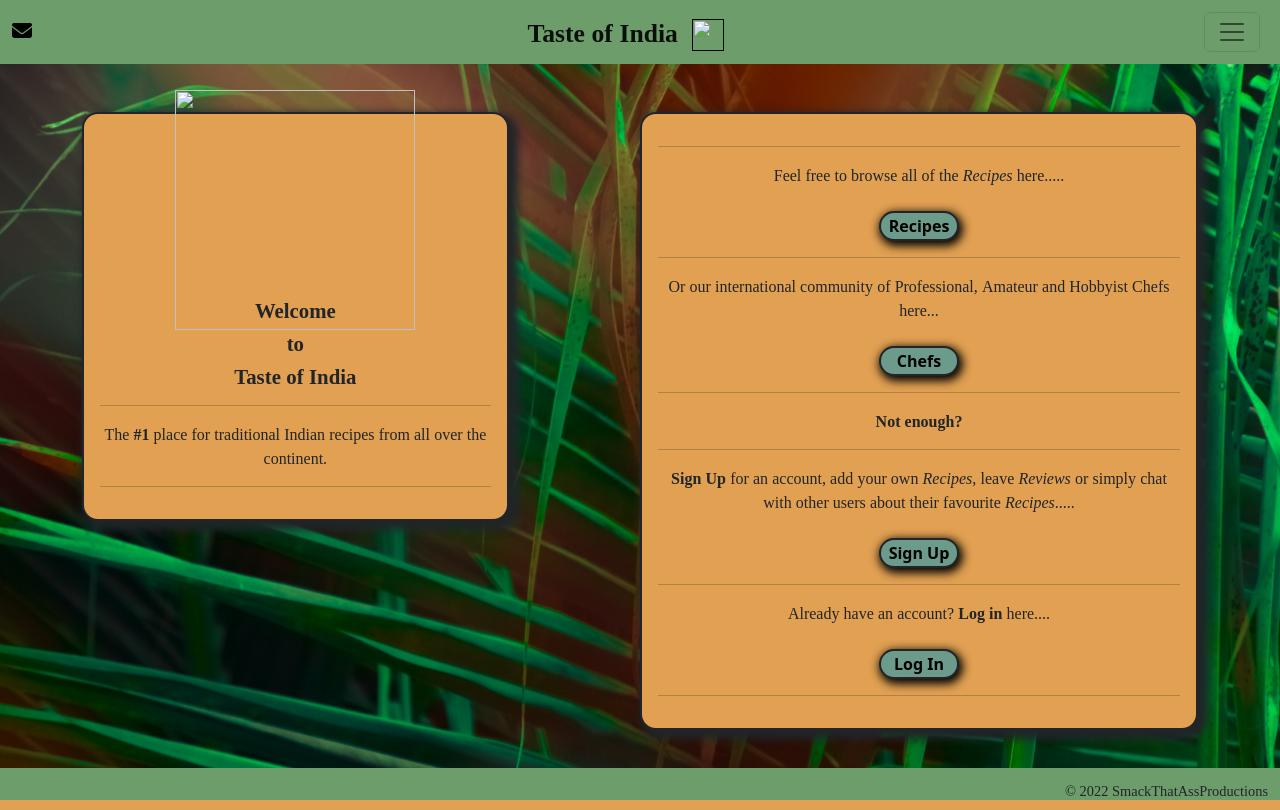
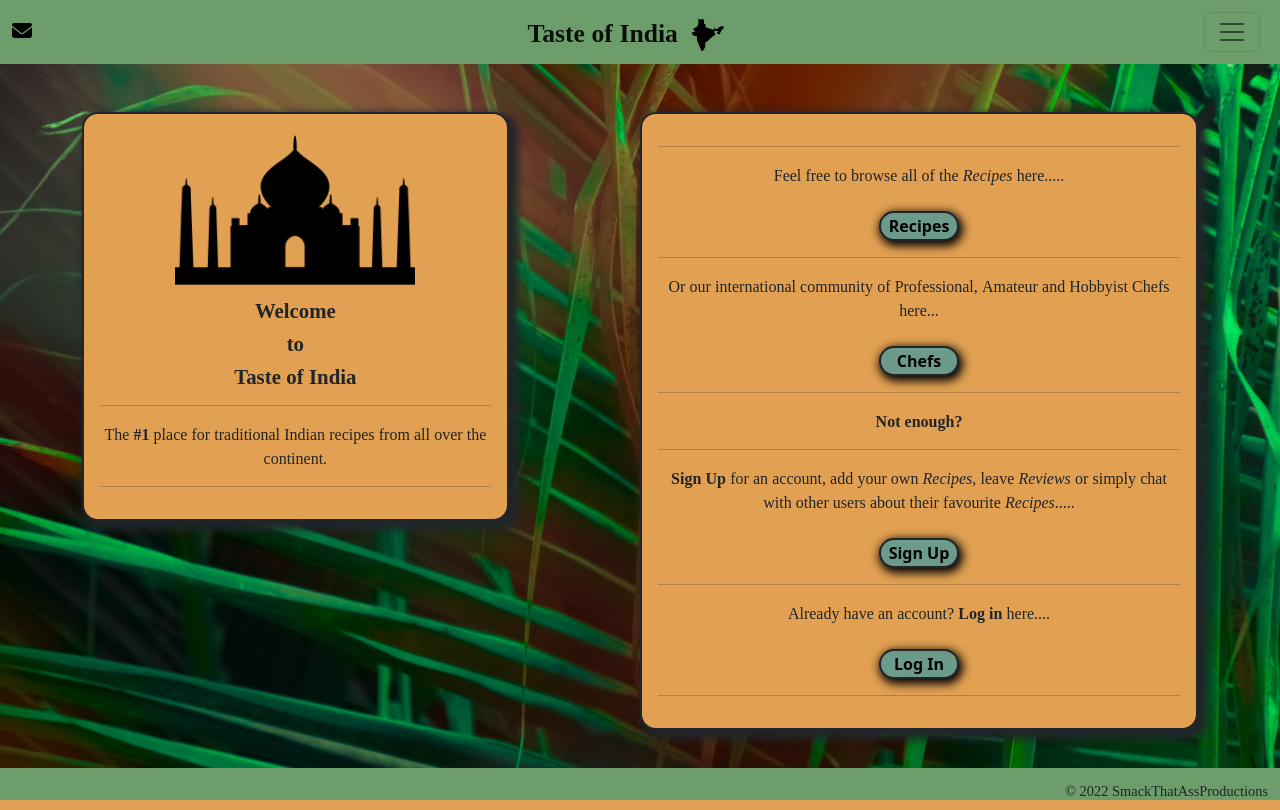
Before and after one commit to KSheridan86/project-4-TasteOfIndia, a Django app: page / in a window 1280 px wide. Run offline with Django 3.2, Linux system fonts and the light colour scheme; some libraries are stand-ins or nearby versions; some web fonts are replaced.

Commit message:
images added to navbar and landing page

```diff
--- a/recipeapp/templates/recipeapp/landingpage.html
+++ b/recipeapp/templates/recipeapp/landingpage.html
@@ -8,7 +8,7 @@
         <div class="row justify-content-center justify-content-lg-start  g-0">
             <div id="intro-msg"
                 class="hold flex-wrap col-11 col-md-8 col-lg-4 col-xl-4 p-2 card-welcome border border-dark border-2 rounded-4 justify-content-center p-3">
-                <img id="homeicon" src="">
+                <img id="homeicon" src="{% static 'images/taj-mahal.png' %}">
                 <div class="welcome-msg">
                     <h2>Welcome</h2>
                     <h2>to</h2>
--- a/templates/main.html
+++ b/templates/main.html
@@ -27,7 +27,7 @@
                 <i class="fa-solid fa-envelope nav-message"></i>
             </a>
             <a class="navbar-brand" href="">Taste of India <img class="india-icon"
-                    src=""></a>
+                    src="{% static 'images/india-icon.png' %}"></a>
             <button class="navbar-toggler" type="button" data-bs-toggle="collapse"
                 data-bs-target="#navbarSupportedContent" aria-controls="navbarSupportedContent" aria-expanded="false"
                 aria-label="Toggle navigation">
```
